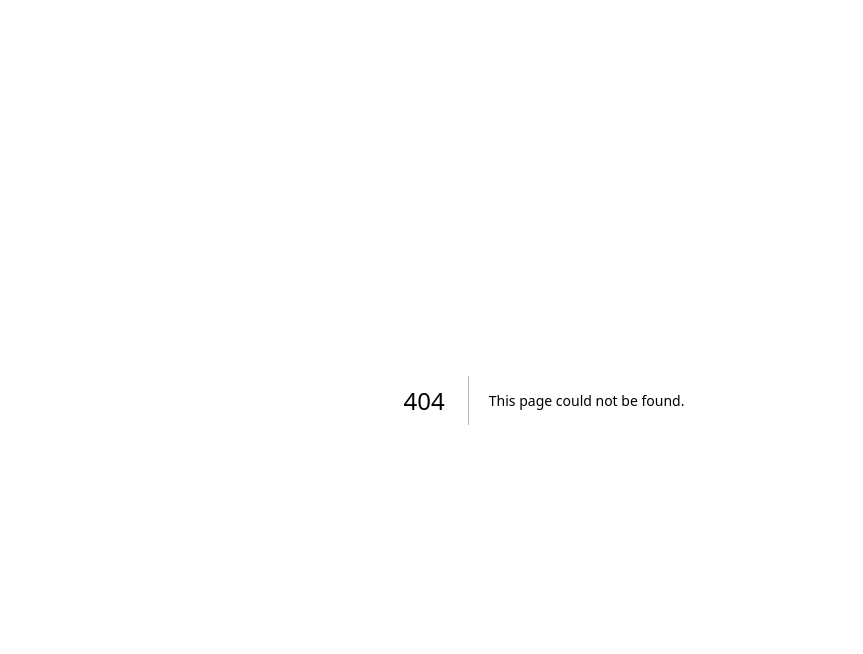
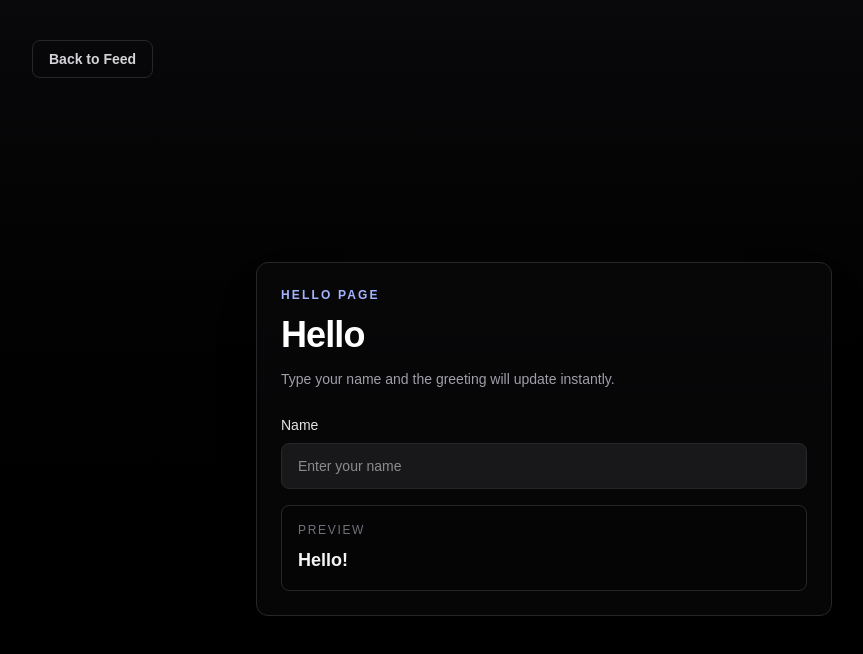
Before and after one commit to veecodekub/nextjs-cicd, a Next.js app: page /nextjs-cicd/hello in a window 1280 px wide. Before the commit this address had no page. Shown: the top 654 px of the page, without its empty margins (96-959 px from the left). Built offline with nearby package versions, Linux system fonts and the light colour scheme.

Commit message:
feat: add hello name page

```diff
--- a/app/HomeClient.tsx
+++ b/app/HomeClient.tsx
@@ -1,6 +1,7 @@
 'use client';
 
 import React, { useState, useEffect, useCallback, useRef } from 'react';
+import Link from 'next/link';
 import { useRouter } from 'next/navigation';
 import { api, Post } from '../lib/api';
 import PostCard from '../components/PostCard';
@@ -198,6 +199,12 @@ export default function HomeClient({
             >
               Sign Up User
             </button>
+            <Link
+              href="/hello"
+              className="rounded-lg border border-zinc-850 bg-zinc-900/30 px-4 py-1.5 text-xs font-semibold text-zinc-300 transition-all hover:border-zinc-700 hover:bg-zinc-900/80 hover:text-white"
+            >
+              Hello
+            </Link>
             <button
               onClick={() => setIsCreateOpen(true)}
               className="rounded-lg bg-indigo-600 hover:bg-indigo-700 active:scale-95 px-4 py-1.5 text-xs font-semibold text-white shadow-md shadow-indigo-600/15 transition-all cursor-pointer"
--- /dev/null
+++ b/app/hello/HelloNameForm.tsx
@@ -0,0 +1,54 @@
+'use client';
+
+import { FormEvent, useMemo, useState } from 'react';
+
+export default function HelloNameForm() {
+  const [name, setName] = useState('');
+  const displayName = useMemo(() => name.trim(), [name]);
+
+  const handleSubmit = (event: FormEvent<HTMLFormElement>) => {
+    event.preventDefault();
+  };
+
+  return (
+    <section className="w-full max-w-xl rounded-xl border border-zinc-800 bg-zinc-950/70 p-6 shadow-2xl shadow-black/20">
+      <div className="mb-6">
+        <p className="text-xs font-semibold uppercase tracking-[0.18em] text-indigo-300">
+          Hello page
+        </p>
+        <h1 className="mt-3 text-3xl font-extrabold tracking-tight text-white sm:text-4xl">
+          Hello{displayName ? `, ${displayName}` : ''}
+        </h1>
+        <p className="mt-3 text-sm leading-6 text-zinc-400">
+          Type your name and the greeting will update instantly.
+        </p>
+      </div>
+
+      <form onSubmit={handleSubmit} className="space-y-4">
+        <div>
+          <label htmlFor="name" className="block text-sm font-medium text-zinc-200">
+            Name
+          </label>
+          <input
+            id="name"
+            name="name"
+            type="text"
+            value={name}
+            onChange={(event) => setName(event.target.value)}
+            placeholder="Enter your name"
+            className="mt-2 w-full rounded-lg border border-zinc-800 bg-zinc-900 px-4 py-3 text-sm text-white outline-none transition focus:border-indigo-400 focus:ring-2 focus:ring-indigo-500/30"
+          />
+        </div>
+
+        <div className="rounded-lg border border-zinc-800 bg-black/25 p-4">
+          <p className="text-xs font-medium uppercase tracking-[0.14em] text-zinc-500">
+            Preview
+          </p>
+          <p className="mt-2 text-lg font-semibold text-zinc-100">
+            {displayName ? `Hello, ${displayName}!` : 'Hello!'}
+          </p>
+        </div>
+      </form>
+    </section>
+  );
+}
--- /dev/null
+++ b/app/hello/page.tsx
@@ -0,0 +1,21 @@
+import Link from 'next/link';
+import HelloNameForm from './HelloNameForm';
+
+export default function HelloPage() {
+  return (
+    <main className="min-h-screen bg-gradient-to-b from-zinc-950 to-black px-4 py-10 text-zinc-100 sm:px-6">
+      <div className="mx-auto flex min-h-[calc(100vh-5rem)] max-w-5xl flex-col">
+        <Link
+          href="/"
+          className="mb-10 inline-flex w-fit items-center rounded-lg border border-zinc-800 px-4 py-2 text-sm font-semibold text-zinc-300 transition hover:border-zinc-700 hover:text-white"
+        >
+          Back to Feed
+        </Link>
+
+        <div className="flex flex-1 items-center justify-center">
+          <HelloNameForm />
+        </div>
+      </div>
+    </main>
+  );
+}
```
Also changed, not shown: 1 other file (tests, documents, lock files or other folders).
